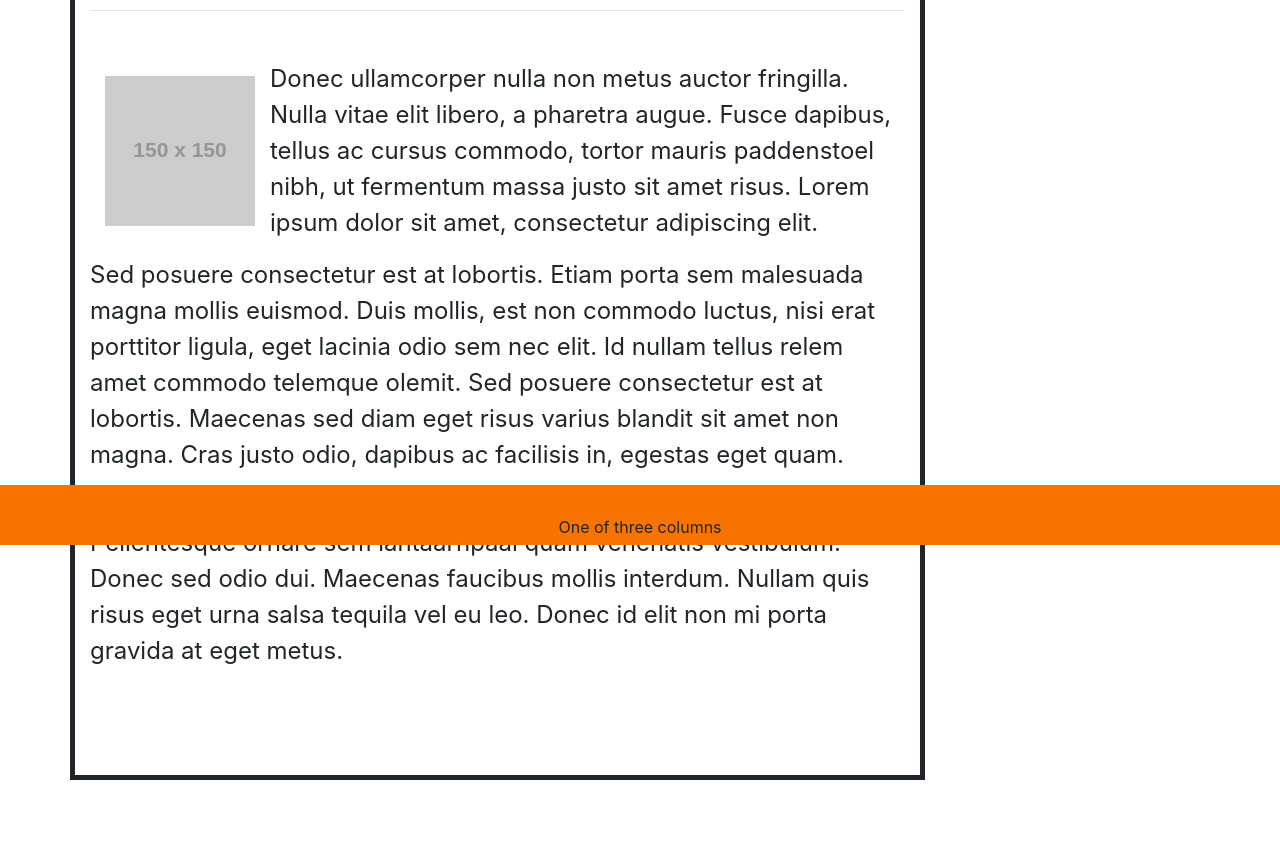
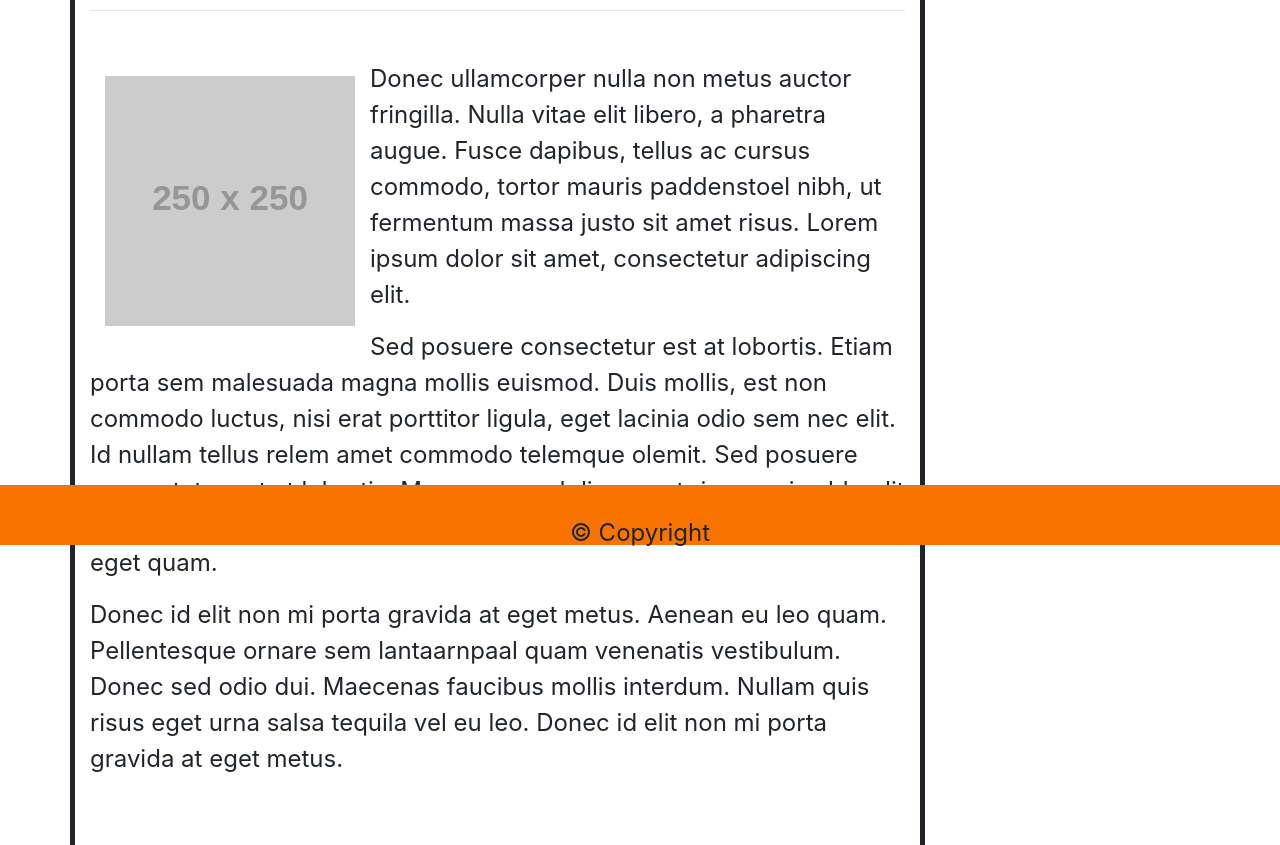
Before and after one commit to Chinedu613/about_me, a plain HTML site: page index.html in a window 1280 px wide. Shown: the part 255-1100 px from the top of the page. Drawn offline with nearby package versions, Linux system fonts and the light colour scheme; placeholder pictures from the web are drawn by us.

Commit message:
updated footer

```diff
--- a/Assets/css/general.css
+++ b/Assets/css/general.css
@@ -69,6 +69,10 @@ footer {
     bottom: 0;
     left: 0%;
     right: 0%;
-    height: 40px;
+    height: 30px;
     padding: 30px;
   }
+
+  #up{
+      margin-bottom: 5px;
+  }
--- a/index.html
+++ b/index.html
@@ -65,7 +65,7 @@
                 <div class="clearfix">
                   <img
                     id="about"
-                    src="https://via.placeholder.com/150"
+                    src="https://via.placeholder.com/250"
                     class="col-xs-3 float-left img-fluid"
                     alt="..."
                   />
@@ -103,11 +103,11 @@
         </div>
       </div>
     </main>
-
     <!-- Footer Section -->
     <footer class="container-fluid">
       <div class="row text-center">
-        <div class="col-lg">One of three columns</div>
+        <div class="col-lg">
+          <p id="up">&copy; Copyright</p></div>
       </div>
     </footer>
   </body>
```
Also changed, not shown: portfolio.html (+3 -4 lines).
